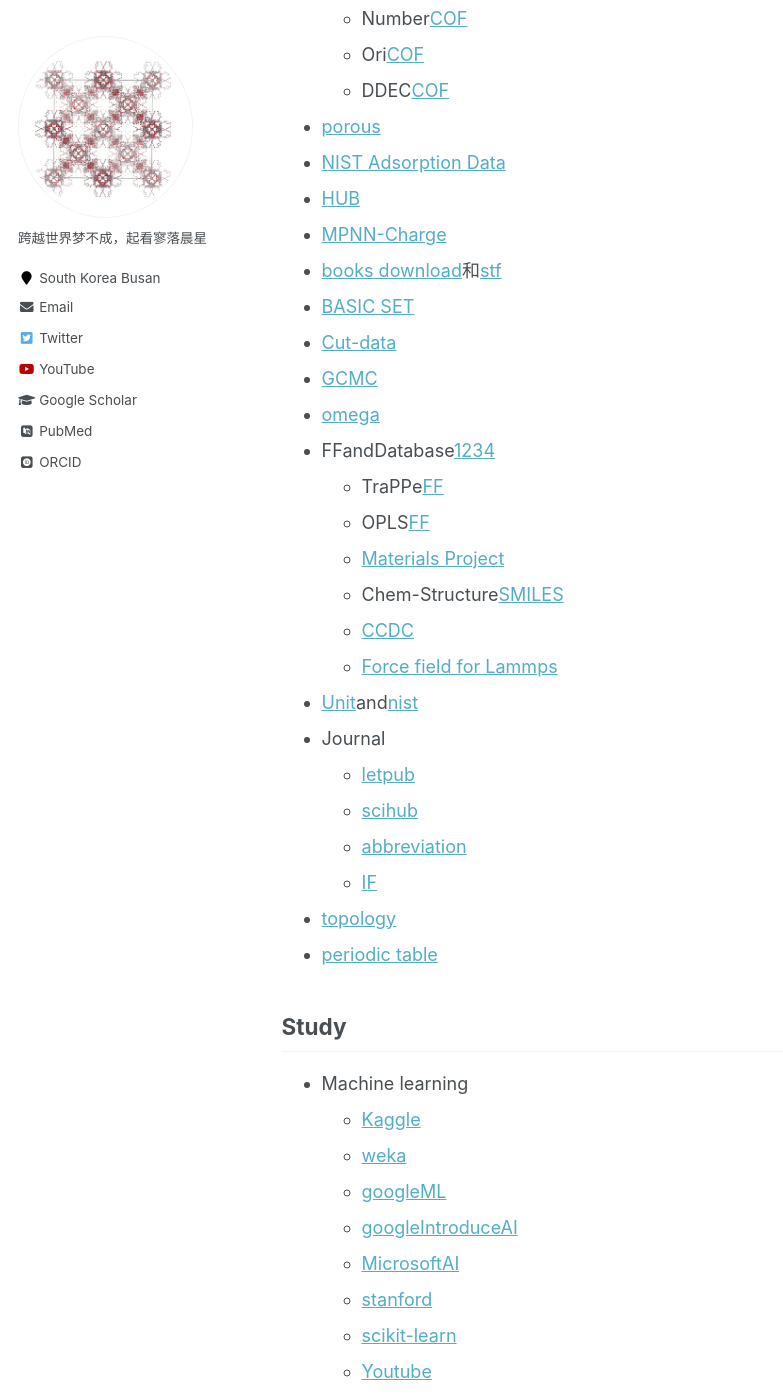
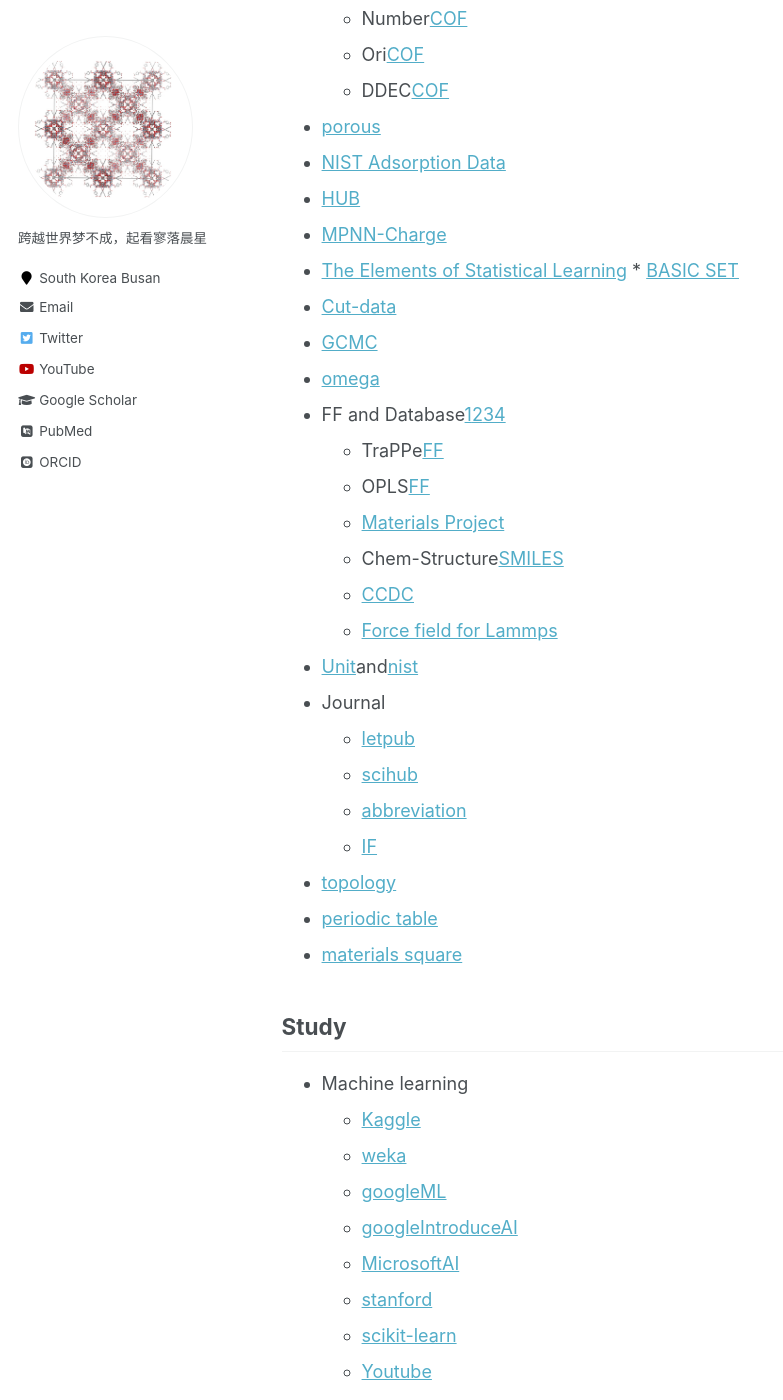
Before and after one commit to sxm13/ZGBshenxiaomoCV.github.io, a Jekyll site: the page built from _pages/markdown.md, in a window 1280 px wide and 1400 px high, scrolled down 2411 px. Shown: the whole window, without its empty margins (0-783 px from the left). Built offline with Jekyll 4.4.1, drawn with Linux system fonts in a browser that asks for light colours; some web fonts are replaced.

Commit message:
Update markdown.md

```diff
--- a/_pages/markdown.md
+++ b/_pages/markdown.md
@@ -75,12 +75,11 @@
 * [NIST Adsorption Data](https://adsorption.nist.gov/index.php#home "Adsorption data")
 * [HUB](https://datahub.hymarc.org/dataset "HUB")
 * [MPNN-Charge](https://github.com/SimonEnsemble/mpn_charges "MPNN")
-* [books download](https://z-lib.org/ "book")和[stf](https://web.stanford.edu/~hastie/ElemStatLearn/ "book")
-* [BASIC SET](https://www.basissetexchange.org/ "BASIC SET")
+* [The Elements of Statistical Learning](https://web.stanford.edu/~hastie/ElemStatLearn/ "book")               * [BASIC SET](https://www.basissetexchange.org/ "BASIC SET")
 * [Cut-data](https://apps.automeris.io/wpd/ "data")
 * [GCMC](https://www.eng.buffalo.edu/~kofke/ce530/Lectures/Lecture22/sld002.htm "GCMC")
 * [omega](http://www.ap1700.com/ShowWord33.htm "w")
-* FFandDatabase[1](https://www.ctcms.nist.gov/potentials/ "a")[2](https://spasmmini.weebly.com/potentials.html "b")[3](https://sites.gatech.edu/sxu66 "c")[4](http://www.crystallography.net/cod/search.html "d")
+* FF and Database[1](https://www.ctcms.nist.gov/potentials/ "a")[2](https://spasmmini.weebly.com/potentials.html "b")[3](https://sites.gatech.edu/sxu66 "c")[4](http://www.crystallography.net/cod/search.html "d")
   * TraPPe[FF](http://trappe.oit.umn.edu/ "TRAPPE FF")
   * OPLS[FF](http://zarbi.chem.yale.edu/ligpargen/ "OPLA")
   * [Materials Project](https://materialsproject.org/ "Materials project")
@@ -95,6 +94,7 @@
   * [IF](https://jcr.clarivate.com/jcr/home?app=jcr&Init=Yes&authCode=null&SrcApp=IC2LS "JCR")
 * [topology](http://rcsr.anu.edu.au/nets)
 * [periodic table](https://ptable.com/#%E6%80%A7%E8%B4%A8)
+* [materials square](https://www.materialssquare.com/blog?category=simulation-tip&language=en)
 
 ## Study
 * Machine learning
```
Also changed, not shown: other parts of _pages/markdown.md (+2 -0 lines).
